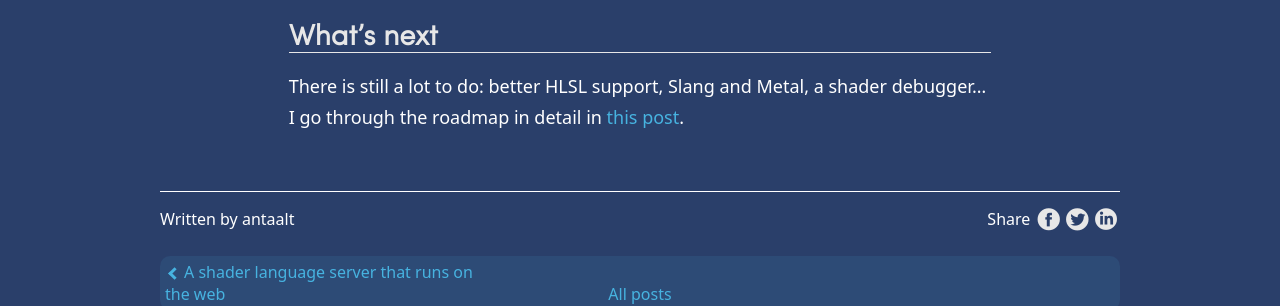
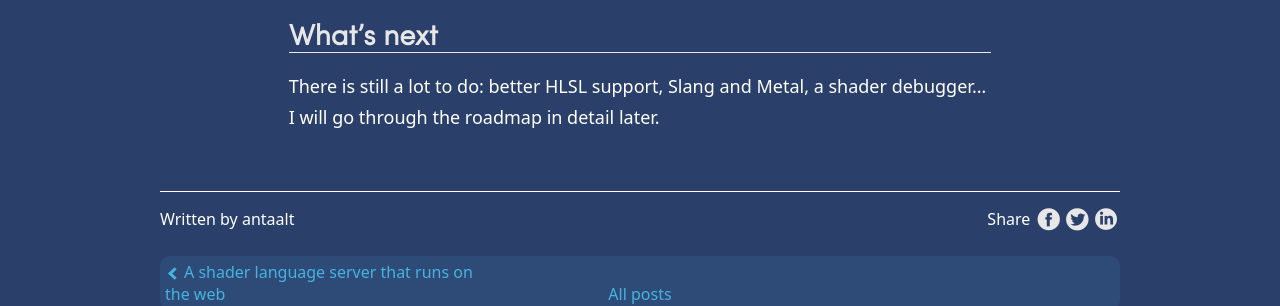
Before and after one commit to antaalt/antaalt.github.io, a Jekyll site: the page built from _posts/2026-11-05-shader-validator-part2.md, in a window 1280 px wide and 900 px high, scrolled down 3858 px. Shown: the part 188-494 px from the top of the window. Built offline with Jekyll 4.4.1, drawn with Linux system fonts in a browser that asks for light colours.

Commit message:
Comment for what's next

```diff
--- a/_posts/2026-11-05-shader-validator-part2.md
+++ b/_posts/2026-11-05-shader-validator-part2.md
@@ -83,4 +83,5 @@ Indeed, why not write the server in C++, like the compilers it wraps ? Because i
 
 ## What's next
 
-There is still a lot to do: better HLSL support, Slang and Metal, a shader debugger... I go through the roadmap in detail in [this post](TODO-link-to-shader-ecosystem).
+There is still a lot to do: better HLSL support, Slang and Metal, a shader debugger... I will go through the roadmap in detail later.
+<!-- in [this post](TODO-link-to-shader-ecosystem). -->
```
